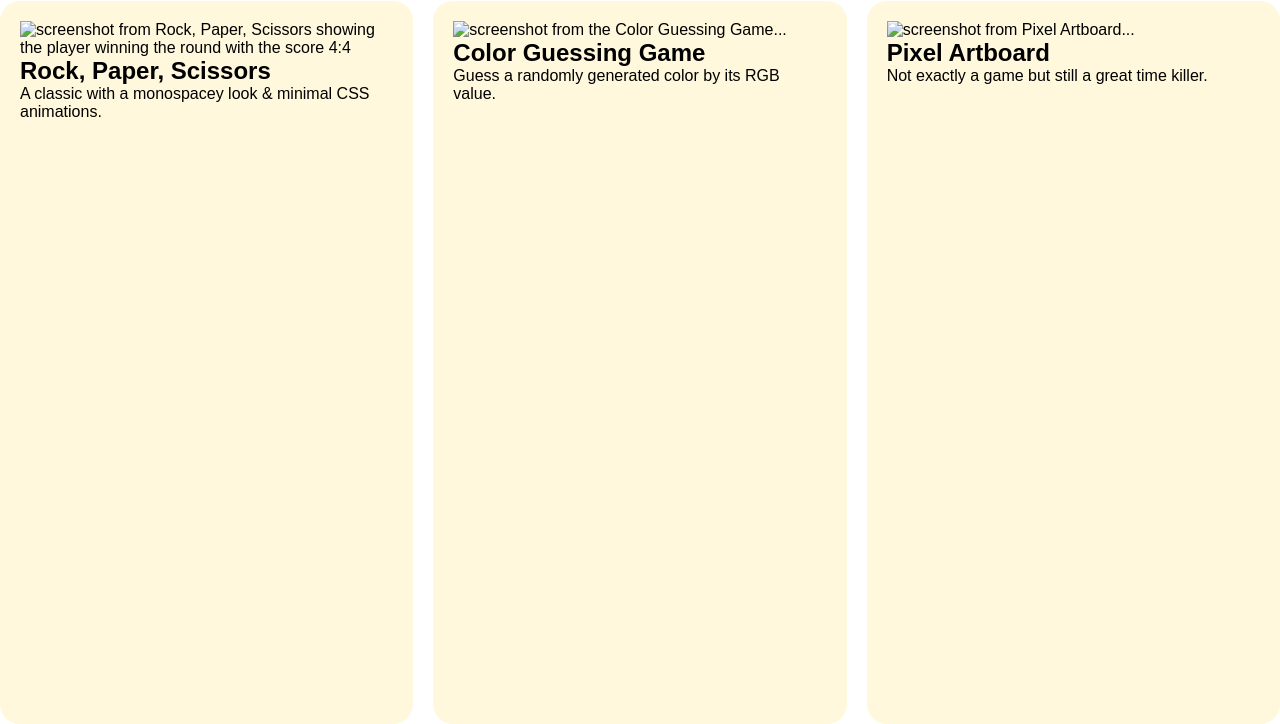
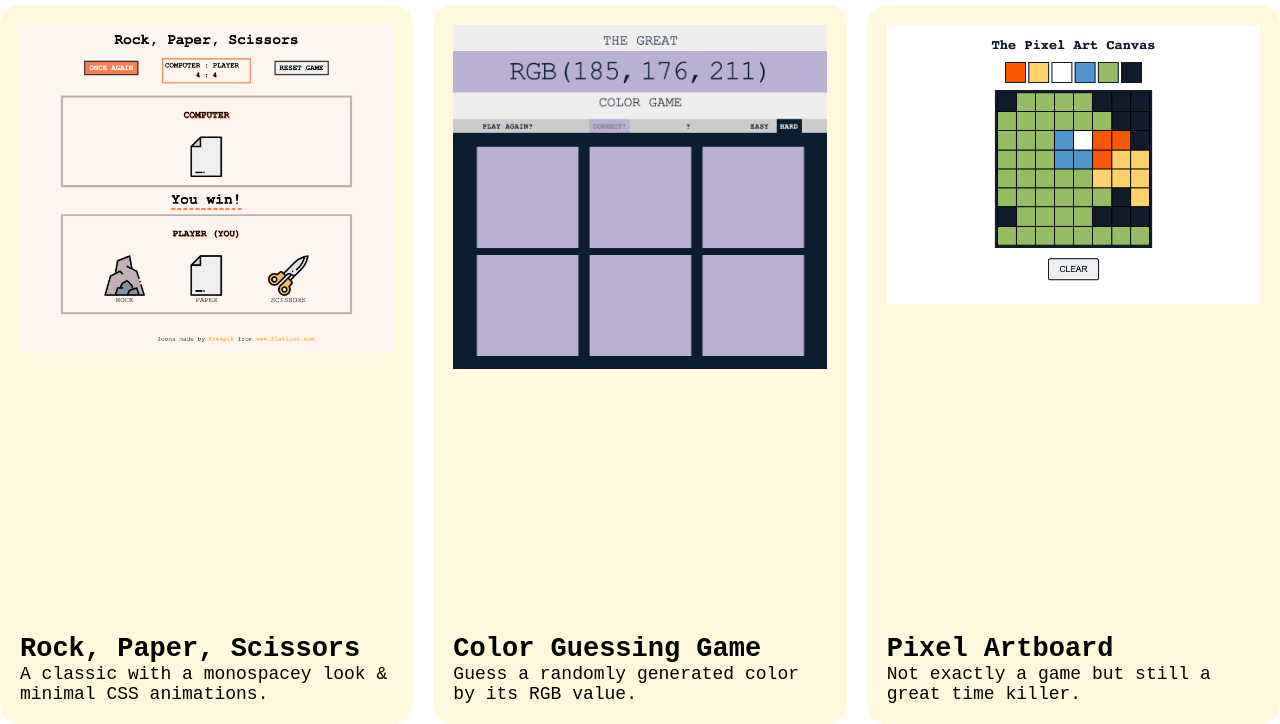
Before and after one commit to olhanotolga/js-games, a plain HTML site: page index.html in a window 1280 px wide. Shown: the part 76-800 px from the top of the page. Drawn offline with Linux system fonts and the light colour scheme.

Commit message:
add and place screenshots inside the cards

```diff
--- a/index.html
+++ b/index.html
@@ -13,21 +13,21 @@
 	<main>
 		<section class="game-card">
 			<a href="./rock-paper-scissors/index.html">
-				<img src="" alt="screenshot from Rock, Paper, Scissors showing the player winning the round with the score 4:4">
+				<img src="./rock-paper-scissors/images/rock-paper-scissors-screenshot.png" alt="screenshot from Rock, Paper, Scissors showing the player winning the round with the score 4:4">
 				<h2>Rock, Paper, Scissors</h2>
 				<p>A classic with a monospacey look &amp; minimal CSS animations.</p>
 			</a>
 		</section>
 		<section class="game-card">
 			<a href="./color-guessing-game/index.html">
-				<img src="" alt="screenshot from the Color Guessing Game...">
+				<img src="./color-guessing-game/screenshot-lavender.png" alt="screenshot from the Color Guessing Game...">
 				<h2>Color Guessing Game</h2>
 				<p>Guess a randomly generated color by its RGB value.</p>
 			</a>
 		</section>
 		<section class="game-card">
 			<a href="./pixel-artboard/index.html">
-				<img src="" alt="screenshot from Pixel Artboard...">
+				<img src="./pixel-artboard/screenshot.png" alt="screenshot from Pixel Artboard showing a 64x64 illustration of a green bird's head">
 				<h2>Pixel Artboard</h2>
 				<p>Not exactly a game but still a great time killer.</p>
 			</a>
--- a/style.css
+++ b/style.css
@@ -7,8 +7,8 @@
     box-sizing: border-box;
 }
 body {
-    font-size: 1.6rem;
-	font-family: sans-serif;
+    font-size: 1.8rem;
+	font-family: monospace;
 	height: 100vh;
 	display: flex;
 	flex-direction: column;
@@ -34,3 +34,13 @@ main {
 	border-radius: 2rem;
 	padding: 2rem;
 }
+.game-card a {
+	height: 100%;
+	display: grid;
+	grid-template-rows: 1fr auto auto;
+
+}
+
+.game-card img {
+	width: 100%;
+}
```
Also changed, not shown: color-guessing-game/screenshot-lavender.png (added), color-guessing-game/screenshot-yellow.png (added), pixel-artboard/screenshot.png (added).
